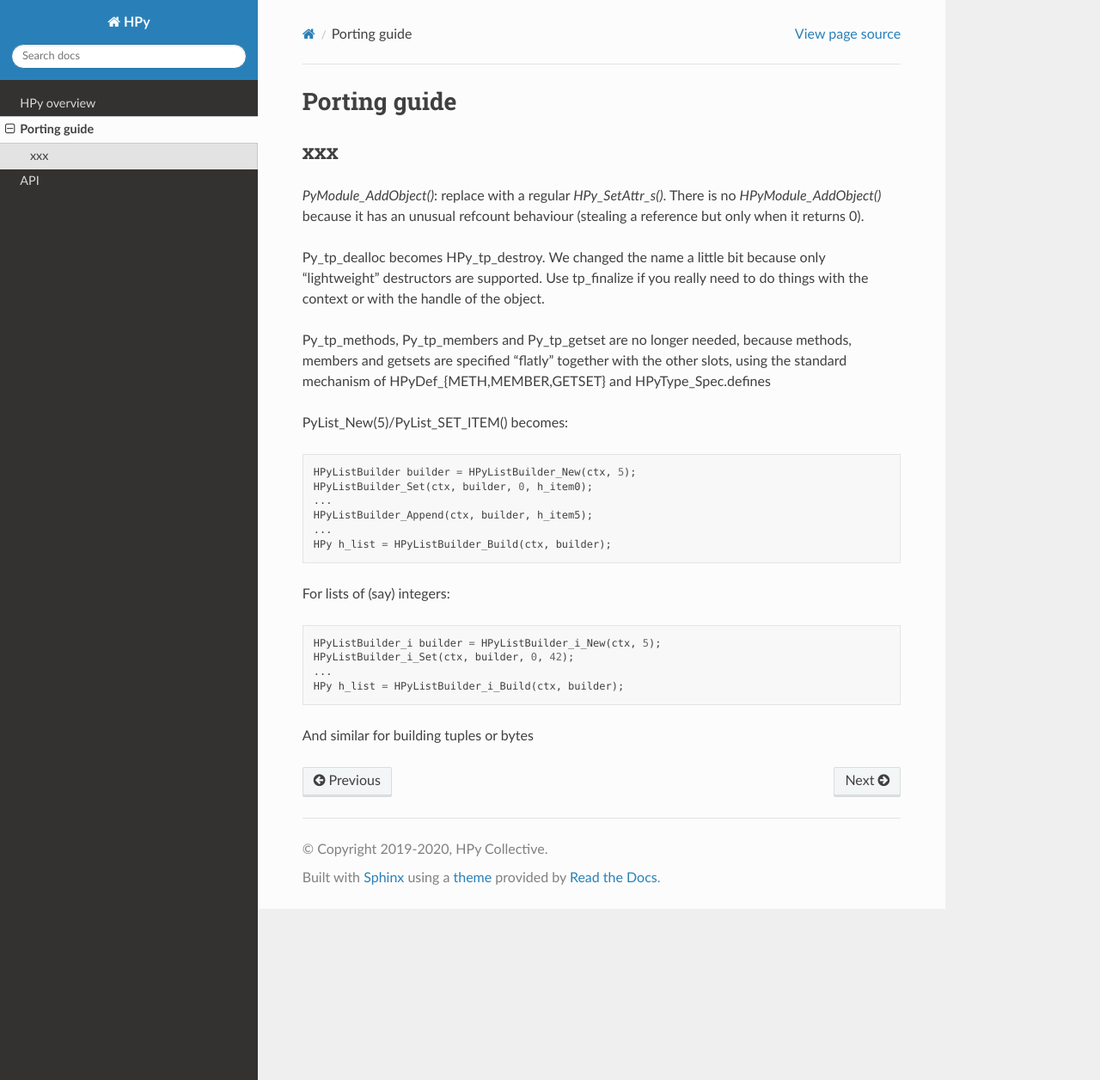
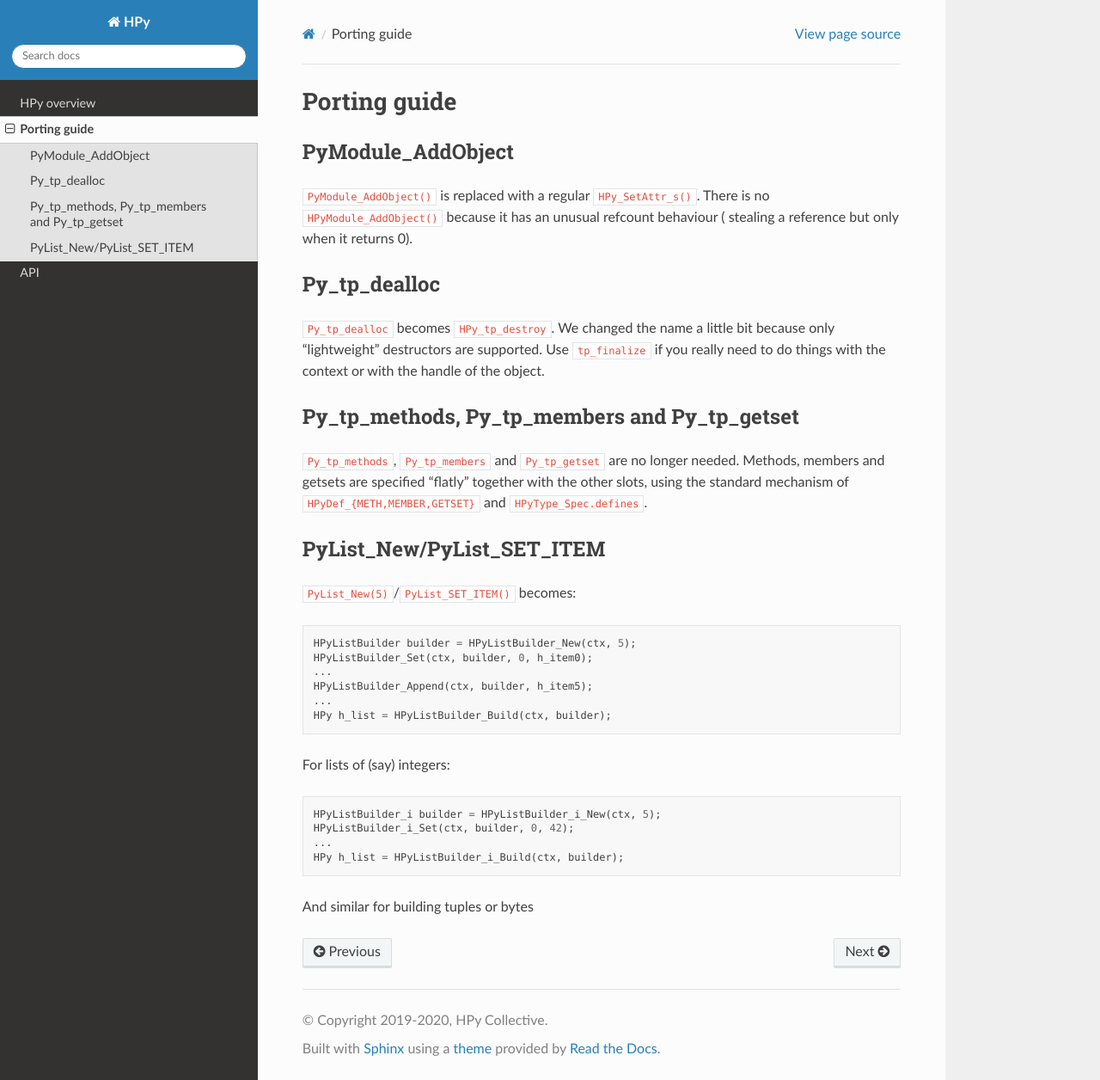
Before and after one commit to hpyproject/hpy, a Sphinx documentation site: the page built from docs/porting-guide.rst, in a window 1280 px wide and 1256 px high. Shown: the whole window at 86% size. Built offline with Sphinx 7.4.7 and the Read the Docs theme 2.0.0, drawn with Linux system fonts in a browser that asks for light colours.

Commit message:
fix typos and add links

```diff
--- a/docs/conf.py
+++ b/docs/conf.py
@@ -30,7 +30,7 @@ release = "0.0.1"
 # Add any Sphinx extension module names here, as strings. They can be
 # extensions coming with Sphinx (named 'sphinx.ext.*') or your custom
 # ones.
-extensions = []
+extensions = ["sphinx.ext.autosectionlabel"]
 
 # Add any paths that contain templates here, relative to this directory.
 templates_path = ["_templates"]
--- a/docs/porting-guide.rst
+++ b/docs/porting-guide.rst
@@ -1,23 +1,35 @@
 Porting guide
 =============
 
-xxx
----------------------
+PyModule_AddObject
+------------------
 
-`PyModule_AddObject()`: replace with a regular `HPy_SetAttr_s()`.  There is no `HPyModule_AddObject()` because it has an unusual refcount behaviour (stealing a reference but only when it returns 0).
+``PyModule_AddObject()`` is replaced with a regular ``HPy_SetAttr_s()``. There
+is no ``HPyModule_AddObject()`` because it has an unusual refcount behaviour (
+stealing a reference but only when it returns 0).
 
-Py_tp_dealloc becomes HPy_tp_destroy.  We changed the name a little bit
-because only "lightweight" destructors are supported.  Use tp_finalize if
+Py_tp_dealloc
+-------------
+
+``Py_tp_dealloc`` becomes ``HPy_tp_destroy``. We changed the name a little bit
+because only "lightweight" destructors are supported. Use ``tp_finalize`` if
 you really need to do things with the context or with the handle of the
 object.
 
-Py_tp_methods, Py_tp_members and Py_tp_getset are no longer needed, because
-methods, members and getsets are specified "flatly" together with the other
-slots, using the standard mechanism of HPyDef_{METH,MEMBER,GETSET} and
-HPyType_Spec.defines
+
+Py_tp_methods, Py_tp_members and Py_tp_getset
+---------------------------------------------
+
+``Py_tp_methods``, ``Py_tp_members`` and ``Py_tp_getset`` are no longer needed.
+Methods, members and getsets are specified "flatly" together with the other
+slots, using the standard mechanism of ``HPyDef_{METH,MEMBER,GETSET}`` and
+``HPyType_Spec.defines``.
 
 
-PyList_New(5)/PyList_SET_ITEM() becomes::
+PyList_New/PyList_SET_ITEM
+---------------------------
+
+``PyList_New(5)``/``PyList_SET_ITEM()`` becomes::
 
     HPyListBuilder builder = HPyListBuilder_New(ctx, 5);
     HPyListBuilder_Set(ctx, builder, 0, h_item0);
```
Also changed, not shown: docs/overview.rst (+14 -14 lines).
